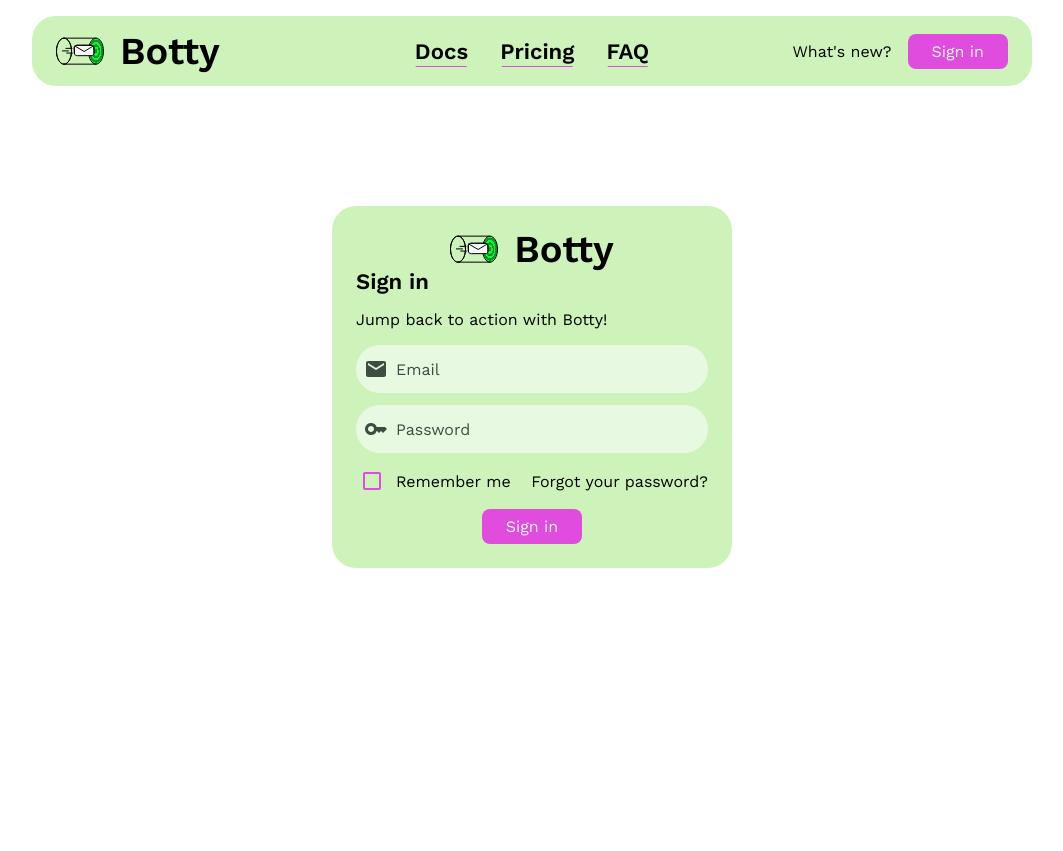
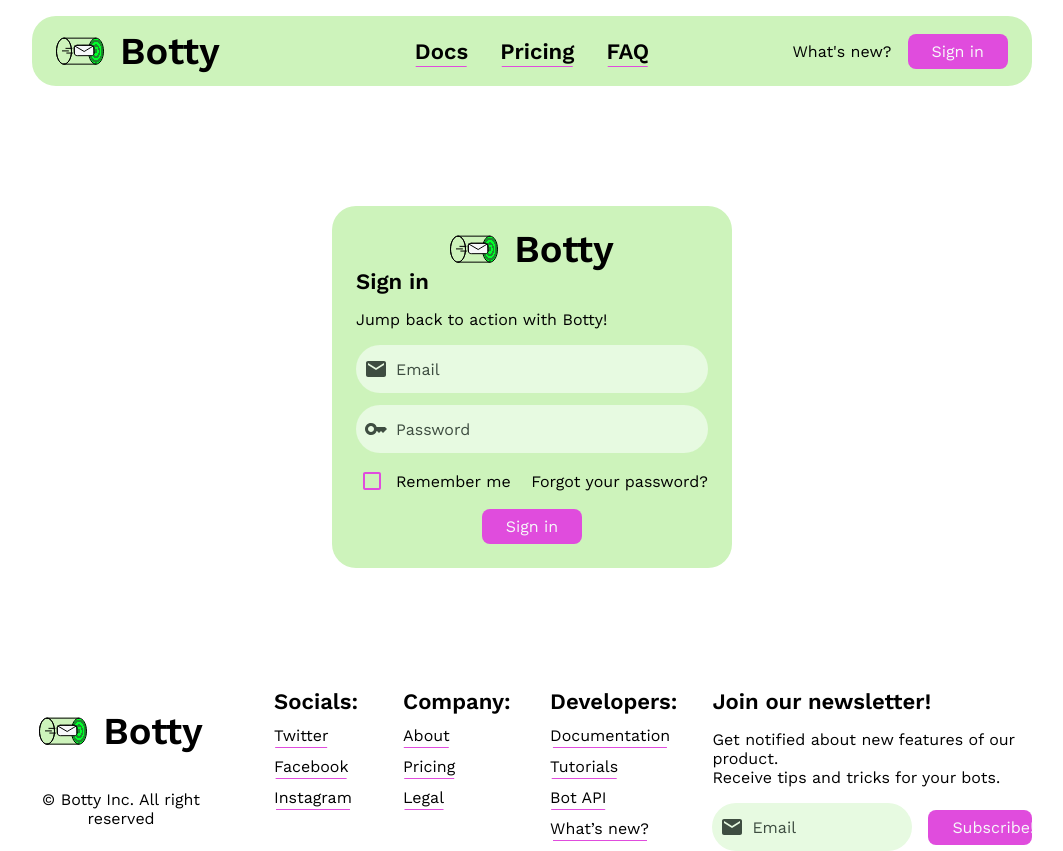
Before and after one commit to MichaelRayven/TelegramNewsletterFrontend, a React (Vite) app: page /signin in a window 1280 px wide. Shown: the whole page, without its empty margins (108-1171 px from the left). Before the commit the page ends 800 px from the top, so only its background shows below. Built offline with nearby package versions, Linux system fonts and the light colour scheme.

Commit message:
Added footer, mock account login

```diff
--- a/src/main.tsx
+++ b/src/main.tsx
@@ -7,6 +7,7 @@ import HomePage from './pages/Home/Home'
 import LoginPage from './pages/Login/Login'
 import { store  } from '@/config/redux/store'
 import { Provider } from 'react-redux'
+import ProfilePage from './pages/Profile/Profile'
 
 const router = createBrowserRouter([
   {
@@ -20,6 +21,10 @@ const router = createBrowserRouter([
   {
     path: "/signup",
     element: <RegisterPage />
+  },
+  {
+    path: "/profile",
+    element: <ProfilePage />
   }
 ])
 
--- a/src/pages/Home/Home.tsx
+++ b/src/pages/Home/Home.tsx
@@ -1,12 +1,14 @@
 import Header from "@/components/Header"
 import "./Home.scss"
 import Hero from "@/components/Hero"
+import Footer from "@/components/Footer"
 
 const HomePage = () => {
   return (
     <>
     <Header></Header>
     <Hero></Hero>
+    <Footer></Footer>
     </>
   )
 }
--- a/src/pages/Login/Login.tsx
+++ b/src/pages/Login/Login.tsx
@@ -1,41 +1,45 @@
 import Header from "@/components/Header";
 import InputField from "@/components/InputField";
 import { SubmitHandler, useForm } from "react-hook-form"
-import { baseURL, apiVersion, loginEndpoint } from "@/config/apiConfig"
 import "./Login.scss"
-import axios from "axios";
-import { useEffect } from "react";
 import Checkbox from "@/components/Checkbox";
 import Card from "@/components/Card";
 import Logo from "@/components/Logo";
 import { MdEmail, MdError, MdKey } from "react-icons/md";
 import { ErrorMessage } from "@hookform/error-message";
+import { login } from "@/mock/auth";
+import { useState } from "react";
+import { useNavigate } from "react-router-dom";
+import { useAppDispatch } from "@/config/redux/hooks";
+import { updateUser } from "@/config/redux/slices/accountSlice";
+import Footer from "@/components/Footer";
 
 type Inputs = {
-  username: string,
   email: string,
   password: string,
 };
 
 const LoginPage = () => {
-  const { register, handleSubmit, watch, formState: { errors } } = useForm<Inputs>()
-  const signInUrl = baseURL + apiVersion + loginEndpoint
-  useEffect(() => {
-    console.log(signInUrl)
-  }, [])
+  const { register, handleSubmit, formState: { errors } } = useForm<Inputs>()
+  const [rememberSession, setRememberSession] = useState(false)
+  const dispatch = useAppDispatch()
+  const navigate = useNavigate()
+
   const onSubmit: SubmitHandler<Inputs> = data => {
-    axios
-      .post(signInUrl, data)
-      .then(function (response) {
-        console.log(response);
-      })
-      .catch(function (error) {
-        console.log(error);
-      });
+    // axios
+    //   .post(signInUrl, data)
+    //   .then((response) => {
+    //     console.log(response);
+    //   })
+    //   .catch((error) => {
+    //     console.log(error);
+    //   });
+    login(data.email, data.password, false).then(user => {
+      dispatch(updateUser(user))
+      navigate("/profile")
+    })
   }
 
-  console.log(watch("username"))
-  console.log(errors)
   return (
     <>
       <Header></Header>
@@ -75,7 +79,7 @@ const LoginPage = () => {
               })}
             />
             <div className="auth-form__options">
-              <Checkbox>Remember me</Checkbox>
+              <Checkbox onChange={(checked) => setRememberSession(checked)} value={rememberSession}>Remember me</Checkbox>
               <a className="link" href="">Forgot your password?</a>
             </div>
             <button className="auth-form__submit button" type="submit">Sign in</button>
@@ -93,6 +97,7 @@ const LoginPage = () => {
           </form>
         </Card>
       </main>
+      <Footer></Footer>
     </>
   )
 }
--- a/src/styles/styles.scss
+++ b/src/styles/styles.scss
@@ -84,6 +84,7 @@ button {
 
 .link {
   transition: opacity .2s ease;
+  white-space: nowrap;
 
   &:hover {
     opacity: 0.85;
@@ -96,7 +97,6 @@ button {
   &_underlined {
     position: relative;
     padding-bottom: u.rem(2);
-    width: max-content;
 
     &::after {
       content: "";
```
